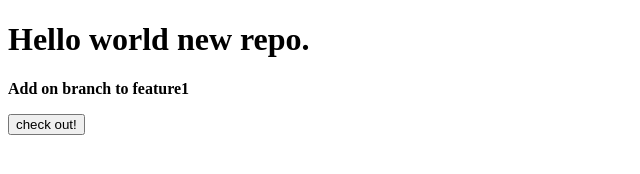
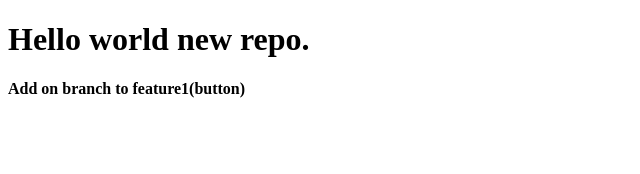
Before and after one commit to aryatyagi918/local-for-vocal, a plain HTML site: page index.html in a window 1280 px wide. Shown: the whole page, without its empty margins (0-640 px from the left). Drawn offline with Linux system fonts and the light colour scheme.

```diff
--- a/index.html
+++ b/index.html
@@ -8,7 +8,6 @@
 </head>
 <body>
     <h1>Hello world new repo.</h1>
-    <p><b>Add on branch to feature1</b></p>
-    <button>check out!</button>
+    <p><b>Add on branch to feature1(button)</b></p>
 </body>
 </html>
--- a/style.css
+++ b/style.css
@@ -5,7 +5,3 @@ h1{
 p{
     color: blue;
 }
-
-button{
-    color: green;
-}
```
